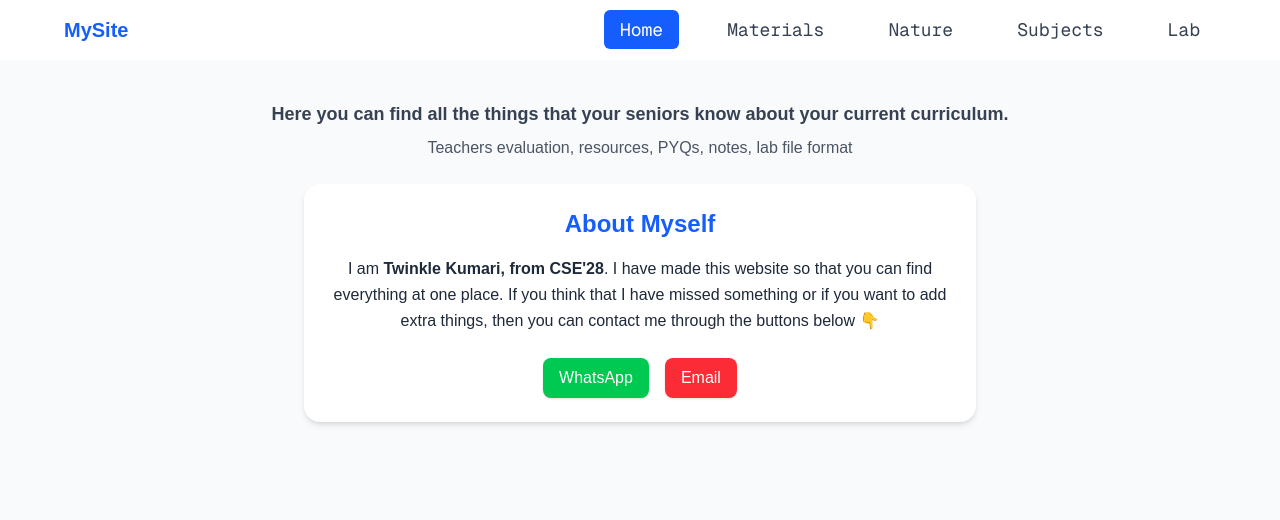
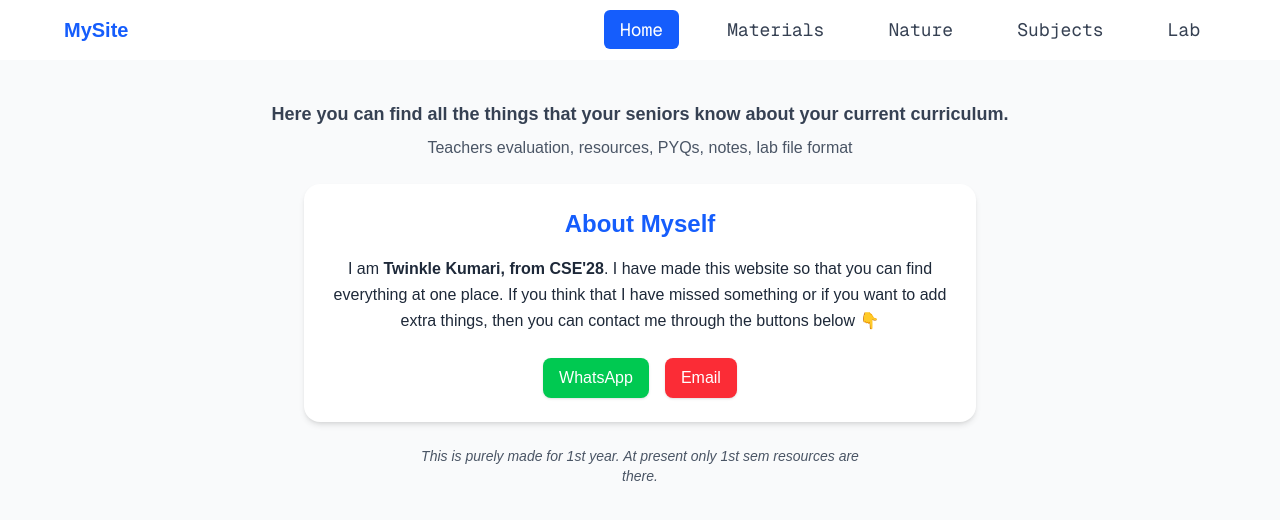
Before and after one commit to Twinklekumari2/college, a Next.js app: page / in a window 1280 px wide. Shown: the top 520 px of the page. Built offline with nearby package versions, Linux system fonts and the light colour scheme.

Commit message:
added info

```diff
--- a/src/app/page.js
+++ b/src/app/page.js
@@ -45,6 +45,11 @@ const Page = () => {
           </a>
         </div>
       </div>
+
+      {/* Last Note */}
+      <p className="mt-6 text-center text-gray-600 text-sm italic max-w-md">
+        This is purely made for 1st year. At present only 1st sem resources are there.
+      </p>
     </div>
   );
 };
```
